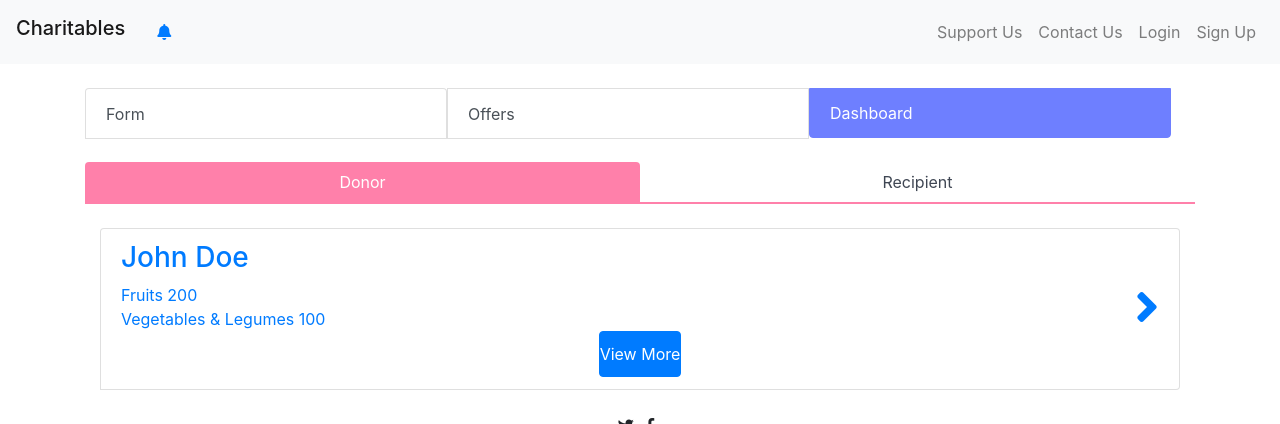
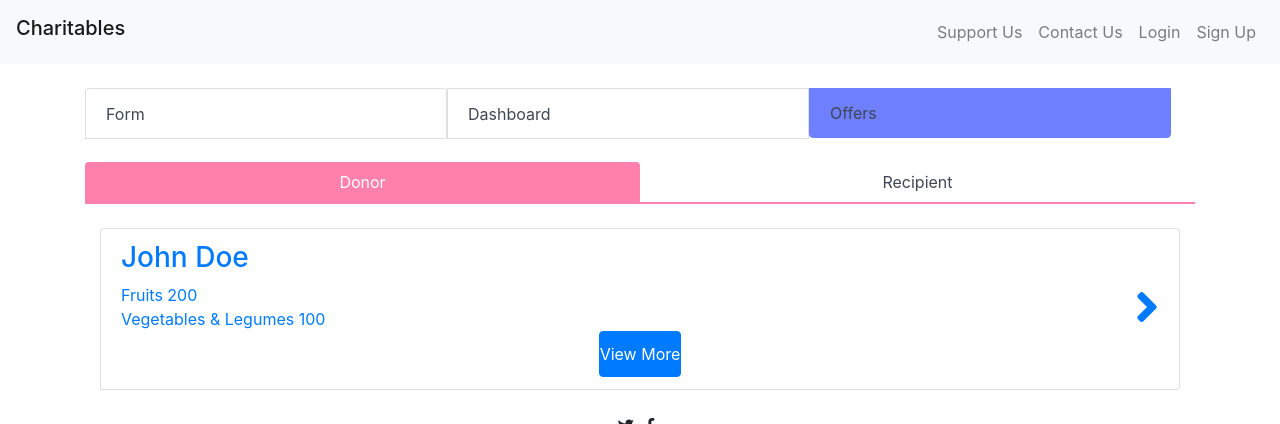
Before and after one commit to converyj/charitables, a PHP site: page /dashboard.php in a window 1280 px wide. Shown: the top 424 px of the page. Run offline with PHP 8.4, Linux system fonts and the light colour scheme; some libraries are stand-ins or nearby versions.

Commit message:
revisions made

```diff
--- a/css/style.css
+++ b/css/style.css
@@ -1,3 +1,4 @@
+
 .ca{
   text-align: center;
 }
--- a/dashboard.php
+++ b/dashboard.php
@@ -25,12 +25,20 @@ session_start();
 <body>
     <nav class="navbar navbar-expand-lg navbar-light bg-light">
         <a class="navbar-brand h1" href="home.html">Charitables</a>
-        <a class="nav-link" href="#">
-            <i class="fas fa-bell"></i>
-        </a>
-        <button class="navbar-toggler" type="button" data-toggle="collapse" data-target="#navbarNav" aria-controls="navbarNav" aria-expanded="false" aria-label="Toggle navigation">
-            <span class="navbar-toggler-icon"></span>
-        </button>
+        <div>
+            <button class="navbar-toggler" type="button" data-toggle="collapse" data-target="#navbarNav" aria-controls="navbarNav" aria-expanded="false" aria-label="Toggle navigation">
+                <span class="navbar-toggler-icon"></span>
+            </button>
+            <?php
+            if (isset($_SESSION['role'])) {
+            ?>
+                <a class="d-flex justify-content-end float-right nav-link navbar-right" href="#">
+                    <i class="fas fa-bell"></i>
+                </a>
+            <?php
+            }
+            ?>
+        </div>
         <div class="collapse navbar-collapse justify-content-end" id="navbarNav">
             <ul class="navbar-nav">
                 <?php
@@ -88,10 +96,14 @@ session_start();
         <section class="container" id="app">
             <div class="d-flex mr-4 mb-4 mt-4 justify-content-center">
                 <button type="button" class="list-group-item list-group-item-action btn-outline-secondary" id="hoverWhite">
-                    Form
+                    <a href="form.php"  class="aBlack">Form</a>
                 </button>
-                <button type="button" class="list-group-item list-group-item-action btn-outline-secondary" id="hoverWhite">Offers</button>
-                <button type="button" class="list-group-item list-group-item-action active btn-outline-secondary">Dashboard</button>
+                <button type="button" class="list-group-item list-group-item-action btn-outline-secondary" id="hoverWhite">
+                    <a href="dashboard.php" class="aBlack">Dashboard</a>
+                </button>
+                <button type="button" class="list-group-item list-group-item-action active btn-outline-secondary" id="hoverWhite">
+                    <a href="offer.php" class="aBlack">Offers</a>
+                </button>
             </div>
             <ul class="nav nav-tabs-pink nav-inline nav-justified">
                 <li class="nav-item">
--- a/js/dashboard.js
+++ b/js/dashboard.js
@@ -9,10 +9,6 @@ var vm = new Vue({
 
     methods: {
         hideShow() {
-            console.log("in")
-            // $("#Mybutton1").on("click", function() {
-            // var $this = $(this);
-            // var $content = $this.parent().prev("div.content");
             this.text = this.text.toUpperCase();
 
             if (this.text === "VIEW MORE") {
```
Also changed, not shown: form.php (+31 -40 lines), js/form.js (+4 -6 lines), fruit.jpg (deleted).
